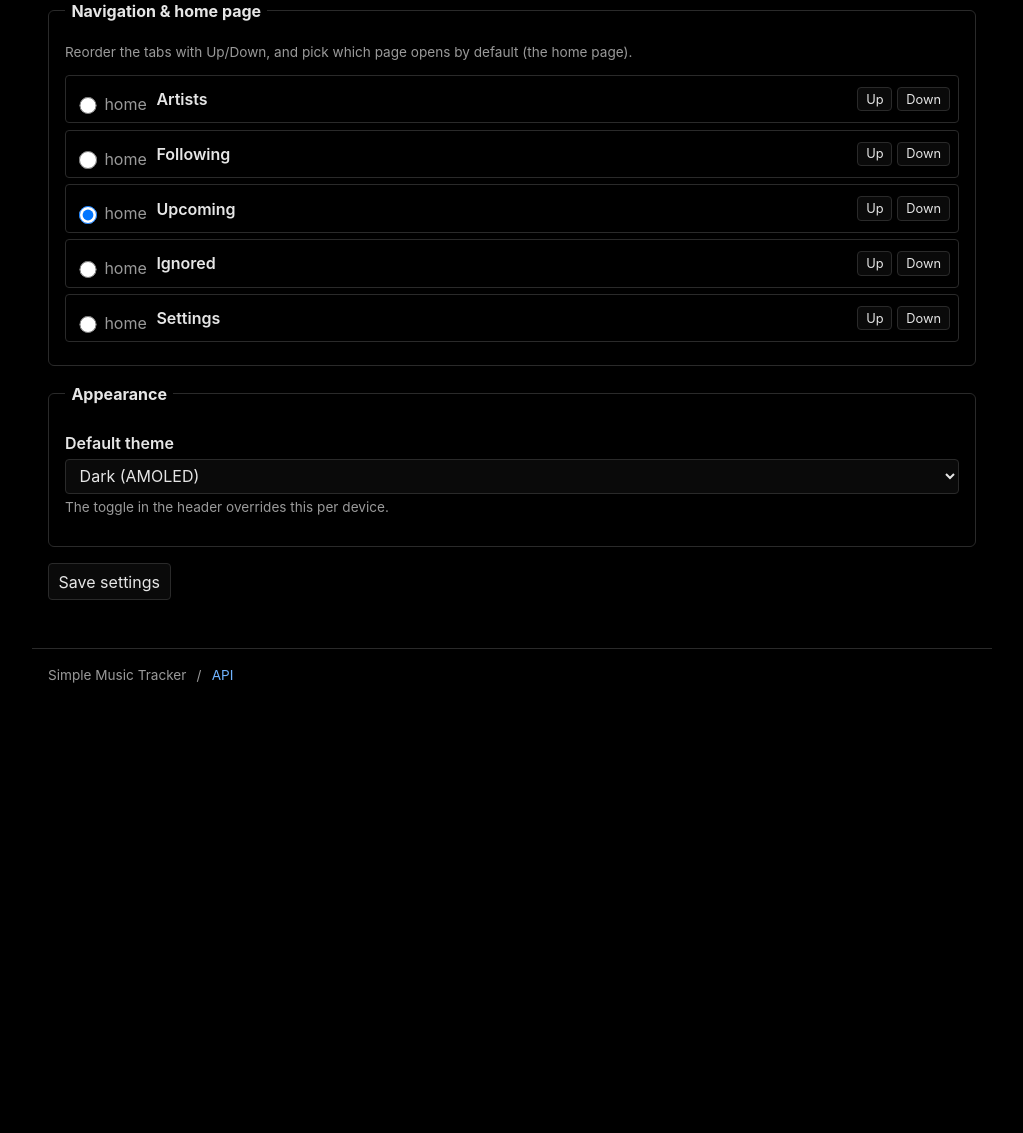
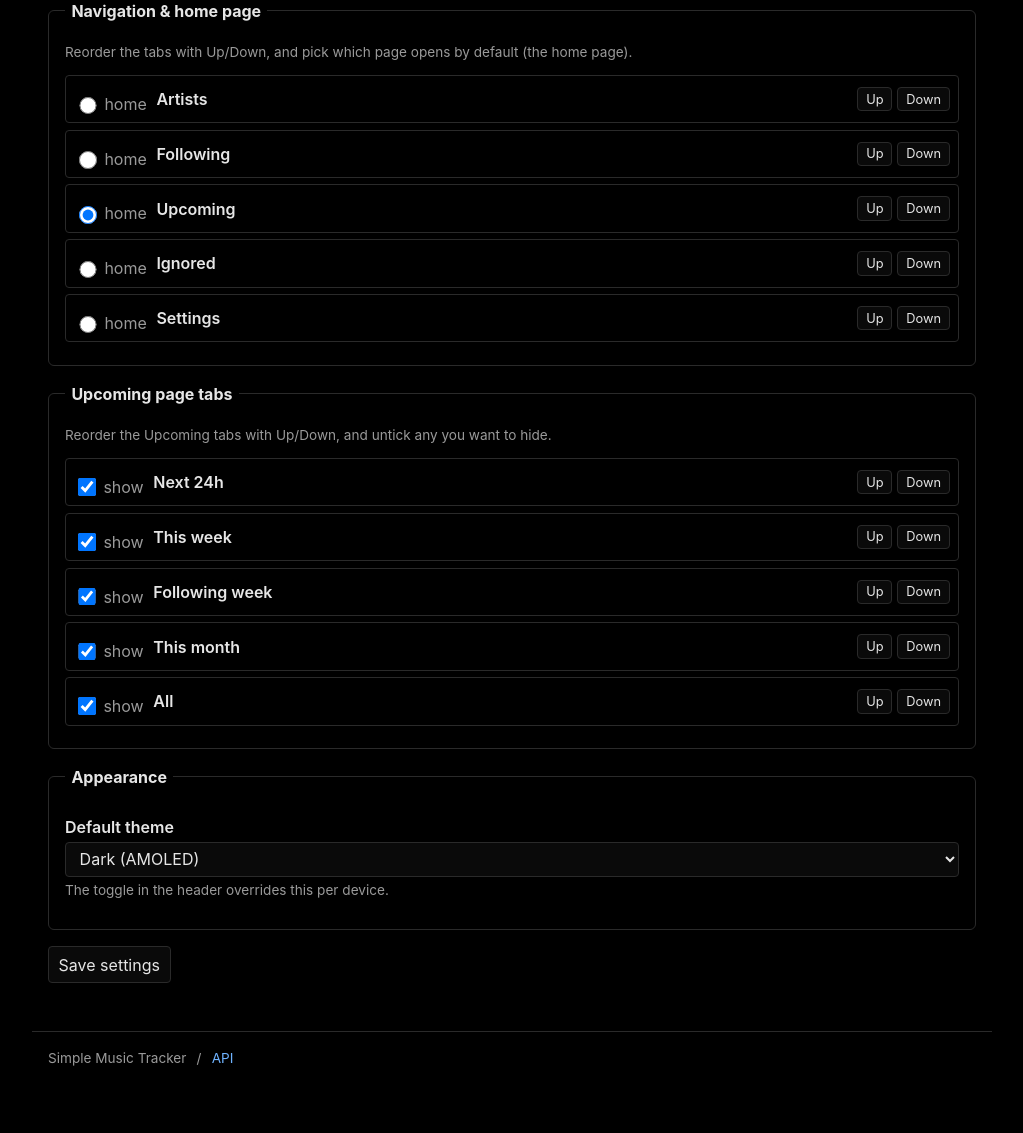
Before and after one commit to jasii/Simple-Music-Tracker, a Flask app: page /settings in a window 1280 px wide. Shown: the part 1794-2927 px from the top of the page, without its empty margins (128-1151 px from the left). Before the commit the page ends 2477 px from the top, so only its background shows below. Run offline with Flask 3, Linux system fonts and the light colour scheme; data comes from the database, SQL or seed files in the repository.

Commit message:
Make Upcoming page tabs reorderable and hideable from settings
- New upcoming_tabs_order and upcoming_tabs_hidden settings; the Upcoming page
  renders its window tabs (Next 24h / week / next week / month / all) from them,
  defaulting the active tab to the first visible one
- Settings gains an 'Upcoming page tabs' editor with Up/Down reordering and a
  per-tab show checkbox; refactored the settings reorder JS into a reusable
  helper shared with the nav editor
- Validation drops unknown keys and keeps every tab present; hiding all tabs
  falls back to showing them all
- Factored the order normalization into a shared _ordered_subset helper

```diff
--- a/app/db.py
+++ b/app/db.py
@@ -87,6 +87,8 @@ DEFAULT_SETTINGS = {
     "discography_autohide": "",             # categories collapsed by default on artist pages
     "home_page": "upcoming",                # which page '/' opens (Upcoming on first run)
     "nav_order": "artists,following,upcoming,ignored,settings",
+    "upcoming_tabs_order": "day,week,next-week,month,all",
+    "upcoming_tabs_hidden": "",             # upcoming windows hidden from the tab bar
 }
 
 # Release types that may be monitored. Order is the display order.
--- a/app/main.py
+++ b/app/main.py
@@ -111,18 +111,63 @@ PAGE_DEFS = {
 PAGE_KEYS = list(PAGE_DEFS)
 DEFAULT_HOME = "upcoming"
 
+# Upcoming-page tab key -> label. Keys match the /api/upcoming window values.
+UPCOMING_TABS = {
+    "day": "Next 24h",
+    "week": "This week",
+    "next-week": "Following week",
+    "month": "This month",
+    "all": "All",
+}
+UPCOMING_KEYS = list(UPCOMING_TABS)
+
+
+def _ordered_subset(value, keys):
+    """Return *value* (a comma string) ordered to valid *keys*, all present."""
+    ordered = []
+    for key in (value or "").split(","):
+        key = key.strip()
+        if key in keys and key not in ordered:
+            ordered.append(key)
+    for key in keys:
+        if key not in ordered:
+            ordered.append(key)
+    return ordered
+
 
 def normalize_nav_order(value):
     """Return a valid, de-duplicated page order with every page present."""
-    ordered = []
-    for key in (value or "").split(","):
-        key = key.strip()
-        if key in PAGE_DEFS and key not in ordered:
-            ordered.append(key)
-    for key in PAGE_KEYS:
-        if key not in ordered:
-            ordered.append(key)
-    return ordered
+    return _ordered_subset(value, PAGE_KEYS)
+
+
+def normalize_upcoming_order(value):
+    return _ordered_subset(value, UPCOMING_KEYS)
+
+
+def _clean_keys(value, keys):
+    """Return the subset of *keys* present in *value* (comma string or list)."""
+    if isinstance(value, str):
+        items = [v.strip() for v in value.split(",")]
+    else:
+        items = [str(v).strip() for v in (value or [])]
+    return [k for k in keys if k in items]
+
+
+def upcoming_all_tabs():
+    """Every upcoming tab in order, with a 'visible' flag (for settings)."""
+    order = normalize_upcoming_order(db.get_setting("upcoming_tabs_order"))
+    hidden = set(_clean_keys(db.get_setting("upcoming_tabs_hidden"), UPCOMING_KEYS))
+    return [
+        {"key": k, "label": UPCOMING_TABS[k], "visible": k not in hidden}
+        for k in order
+    ]
+
+
+def upcoming_visible_tabs():
+    """Visible upcoming tabs in order (falls back to all if none visible)."""
+    tabs = [t for t in upcoming_all_tabs() if t["visible"]]
+    return tabs or [{"key": k, "label": UPCOMING_TABS[k]} for k in
+                    normalize_upcoming_order(db.get_setting("upcoming_tabs_order"))]
 
 
 def _home_key():
@@ -161,7 +206,9 @@ def subscriptions_page():
 
 @app.route("/upcoming")
 def upcoming_page():
-    return render_template("upcoming.html", **_base_context(active="upcoming"))
+    ctx = _base_context(active="upcoming")
+    ctx["upcoming_tabs"] = upcoming_visible_tabs()
+    return render_template("upcoming.html", **ctx)
 
 
 @app.route("/ignored")
@@ -191,6 +238,7 @@ def settings_page():
     ctx = _base_context(active="settings")
     ctx["settings"] = db.get_all_settings()
     ctx["default_webhook_template"] = webhooks.DEFAULT_TEMPLATE
+    ctx["upcoming_tab_rows"] = upcoming_all_tabs()
     return render_template("settings.html", **ctx)
 
 
@@ -813,6 +861,10 @@ def api_settings():
             value = value if value in PAGE_DEFS else DEFAULT_HOME
         elif key == "nav_order":
             value = ",".join(normalize_nav_order(value))
+        elif key == "upcoming_tabs_order":
+            value = ",".join(normalize_upcoming_order(value))
+        elif key == "upcoming_tabs_hidden":
+            value = ",".join(_clean_keys(value, UPCOMING_KEYS))
         elif key == "musicbrainz_rate_limit_ms":
             # Clamp to >= 1000ms so we never undercut MusicBrainz's 1 req/sec.
             try:
--- a/app/static/settings.js
+++ b/app/static/settings.js
@@ -4,30 +4,48 @@
   const form = document.getElementById('settings-form');
   const saveResult = document.getElementById('save-result');
 
-  // --- nav order reordering ---
-  const navList = document.getElementById('nav-order-list');
-  const navOrderInput = document.getElementById('nav_order');
+  // --- reorderable lists (nav tabs + upcoming tabs) ---
+  // opts.hiddenInputId, if given, is kept in sync with the unchecked rows'
+  // keys (so a list can carry both an order and a hidden set).
+  function wireReorder(listId, orderInputId, opts) {
+    const list = document.getElementById(listId);
+    const orderInput = document.getElementById(orderInputId);
+    if (!list || !orderInput) return;
+    opts = opts || {};
+    const hiddenInput = opts.hiddenInputId ? document.getElementById(opts.hiddenInputId) : null;
 
-  function syncNavOrder() {
-    const keys = Array.from(navList.querySelectorAll('li'))
-      .map(function (li) { return li.getAttribute('data-key'); });
-    navOrderInput.value = keys.join(',');
-  }
+    function sync() {
+      const lis = Array.from(list.querySelectorAll('li'));
+      orderInput.value = lis.map(function (li) { return li.getAttribute('data-key'); }).join(',');
+      if (hiddenInput) {
+        hiddenInput.value = lis.filter(function (li) {
+          const cb = li.querySelector('input[type="checkbox"]');
+          return cb && !cb.checked;
+        }).map(function (li) { return li.getAttribute('data-key'); }).join(',');
+      }
+    }
 
-  if (navList) {
-    navList.addEventListener('click', function (e) {
+    list.addEventListener('click', function (e) {
       const li = e.target.closest('li');
       if (!li) return;
       if (e.target.classList.contains('nav-up') && li.previousElementSibling) {
-        navList.insertBefore(li, li.previousElementSibling);
-        syncNavOrder();
+        list.insertBefore(li, li.previousElementSibling);
+        sync();
       } else if (e.target.classList.contains('nav-down') && li.nextElementSibling) {
-        navList.insertBefore(li.nextElementSibling, li);
-        syncNavOrder();
+        list.insertBefore(li.nextElementSibling, li);
+        sync();
       }
     });
-    syncNavOrder();
+    if (hiddenInput) {
+      list.addEventListener('change', function (e) {
+        if (e.target.type === 'checkbox') sync();
+      });
+    }
+    sync();
   }
+
+  wireReorder('nav-order-list', 'nav_order');
+  wireReorder('upcoming-order-list', 'upcoming_tabs_order', { hiddenInputId: 'upcoming_tabs_hidden' });
 
   // Collect form values, joining repeated keys (e.g. the monitor-type
   // checkboxes) into a comma string the API understands.
--- a/app/static/upcoming.js
+++ b/app/static/upcoming.js
@@ -45,5 +45,7 @@
     load(w);
   });
 
-  load('day');
+  // Load whichever tab is first (the visible tabs/order come from settings).
+  const firstTab = tabs.querySelector('button');
+  load(firstTab ? firstTab.getAttribute('data-window') : 'day');
 })();
--- a/app/templates/settings.html
+++ b/app/templates/settings.html
@@ -115,6 +115,27 @@
   </fieldset>
 
   <fieldset>
+    <legend>Upcoming page tabs</legend>
+    <p class="hint">Reorder the Upcoming tabs with Up/Down, and untick any you want to hide.</p>
+    <input type="hidden" name="upcoming_tabs_order" id="upcoming_tabs_order" value="{{ settings.upcoming_tabs_order }}">
+    <input type="hidden" name="upcoming_tabs_hidden" id="upcoming_tabs_hidden" value="{{ settings.upcoming_tabs_hidden }}">
+    <ul class="nav-order" id="upcoming-order-list">
+      {% for tab in upcoming_tab_rows %}
+      <li data-key="{{ tab.key }}">
+        <label class="nav-home" title="Show this tab">
+          <input type="checkbox" class="upcoming-show" {{ 'checked' if tab.visible }}> show
+        </label>
+        <span class="nav-label">{{ tab.label }}</span>
+        <span class="nav-order-buttons">
+          <button type="button" class="nav-up" title="Move up">Up</button>
+          <button type="button" class="nav-down" title="Move down">Down</button>
+        </span>
+      </li>
+      {% endfor %}
+    </ul>
+  </fieldset>
+
+  <fieldset>
     <legend>Appearance</legend>
     <label for="default_theme">Default theme</label>
     <select id="default_theme" name="default_theme">
```
Also changed, not shown: app/templates/upcoming.html (+3 -5 lines), README.md.
